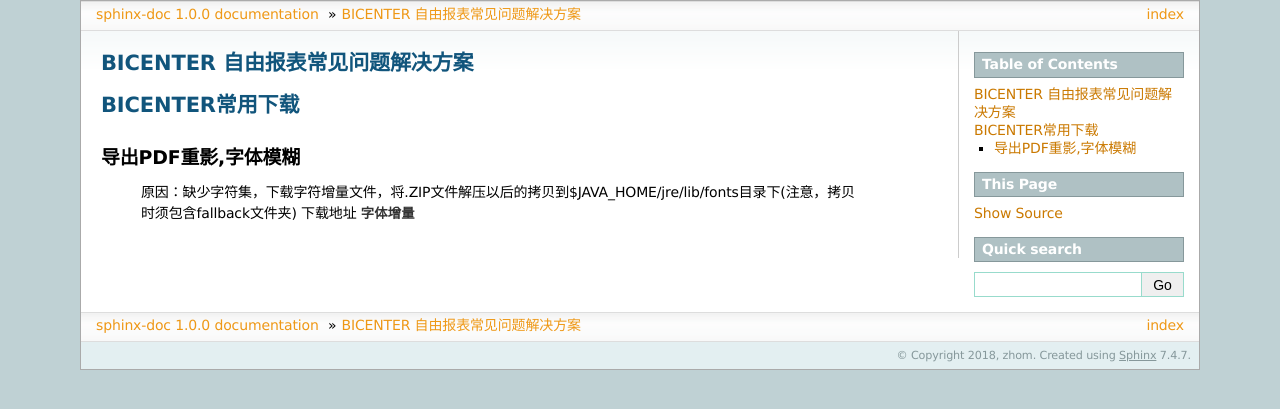
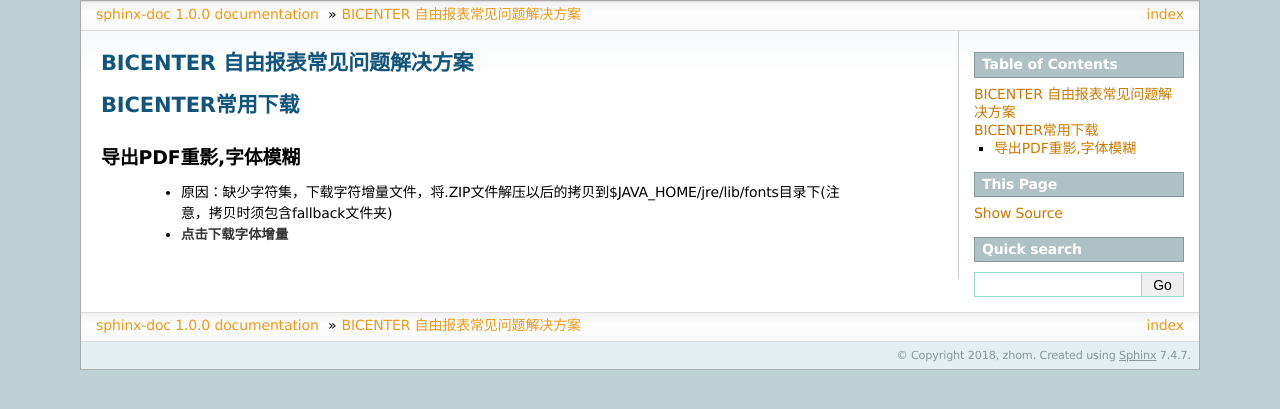
Before and after one commit to bicenter2019/bicenter-doc, a Sphinx documentation site: the page built from source/bicenter_list.rst, in a window 1280 px wide. Shown: the top 409 px of the page. Built offline with Sphinx 7.4.7, drawn with Linux system fonts in a browser that asks for light colours.

Commit message:
Add files via upload

```diff
--- a/source/bicenter_list.rst
+++ b/source/bicenter_list.rst
@@ -7,5 +7,6 @@
 =========================================
 导出PDF重影,字体模糊
 -----------------------
- 原因：缺少字符集，下载字符增量文件，将.ZIP文件解压以后的拷贝到$JAVA_HOME/jre/lib/fonts目录下(注意，拷贝时须包含fallback文件夹)
- 下载地址 :download:`字体增量 <source/_static/downloadRes/chinese.font.patch.zip>`
+ * 原因：缺少字符集，下载字符增量文件，将.ZIP文件解压以后的拷贝到$JAVA_HOME/jre/lib/fonts目录下(注意，拷贝时须包含fallback文件夹)
+
+ * :download:`点击下载字体增量 <../_static/downloadRes/chinese.font.patch.zip>`
```
